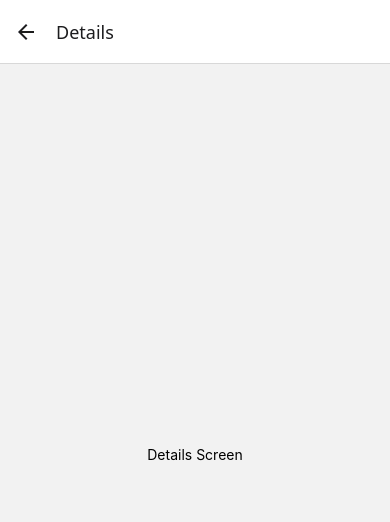
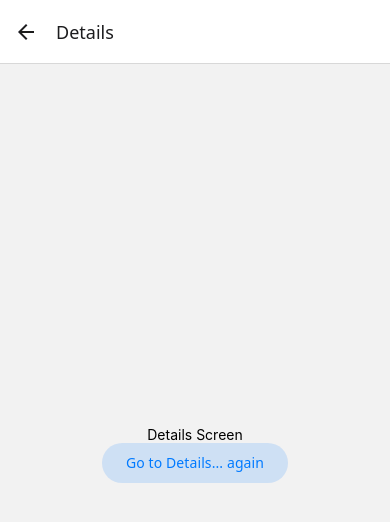
Before and after one commit to vhaugnndianepatino/appdev2, a React Native app in the folder react-native-navigation/: screen / in a window 390 px wide. Both pictures are taken after a click on the button "Go to Details". Shown: the top 522 px of the page. Built offline with nearby package versions, Linux system fonts and the light colour scheme.

Commit message:
Done with navigate to a screen multiple times

```diff
--- a/react-native-navigation/App.tsx
+++ b/react-native-navigation/App.tsx
@@ -20,12 +20,15 @@ function HomeScreen() {
   );
 }
 
-// ... other code from the previous section
+function DetailsScreen() {
+  const navigation = useNavigation();
 
-function DetailsScreen() {
   return (
     <View style={{ flex: 1, alignItems: 'center', justifyContent: 'center' }}>
       <Text>Details Screen</Text>
+      <Button onPress={() => navigation.push('Details')}>
+        Go to Details... again
+      </Button>
     </View>
   );
 }
```
